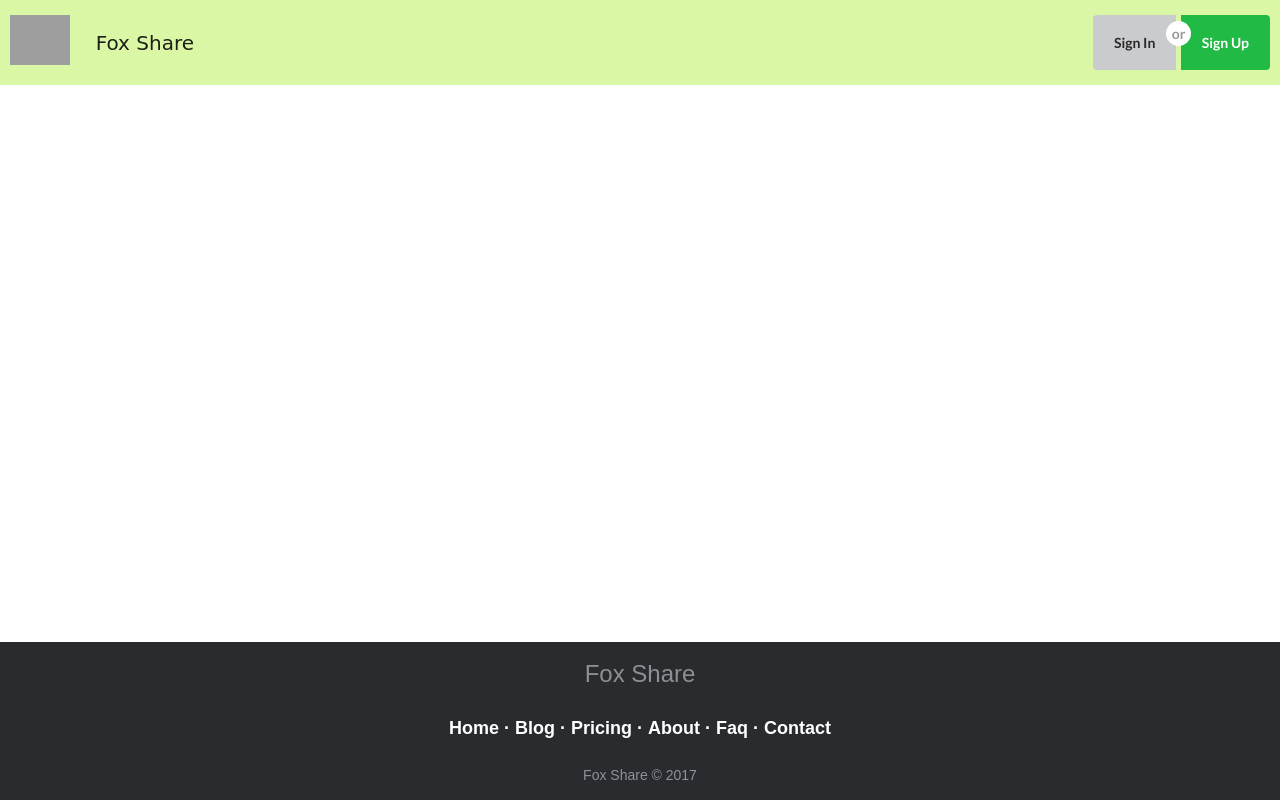
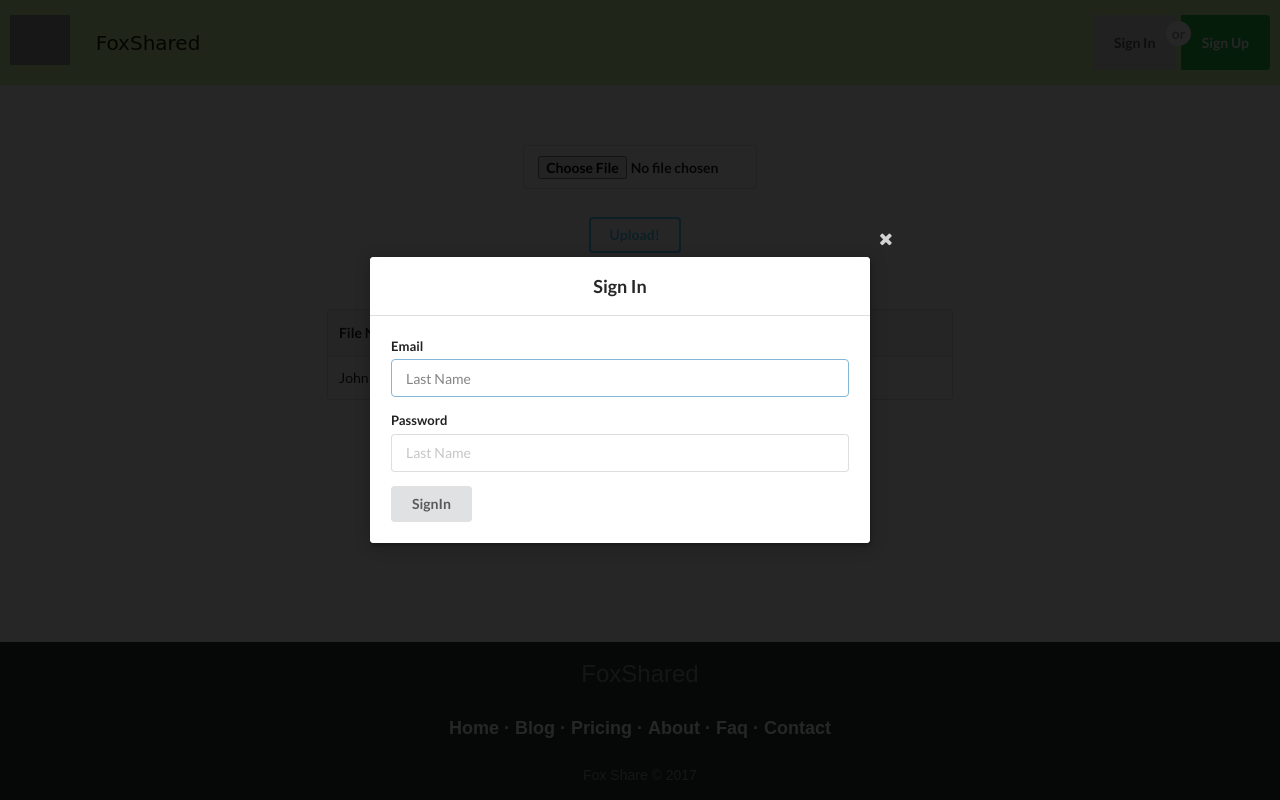
Before and after one commit to PDVega/foxshare, a plain HTML site: page client/index.html in a window 1280 px wide. Both pictures are taken after a click on the button "Sign In". Drawn offline with nearby package versions, Linux system fonts and the light colour scheme; grey boxes are pictures that could not be loaded; a web font is replaced by a local one.

Commit message:
add modal, upload button, file list table

```diff
--- a/client/assets/css/style.css
+++ b/client/assets/css/style.css
@@ -3,9 +3,33 @@
   background-color: #DAF7A6;
 }
 
+#upload{
+  padding-top: 60px;
+  padding-bottom: 20px;
+}
+
 #logo{
   height: 50px;
   width: 60px;
+}
+
+.ui.header{
+  text-align: center;
+  padding-top: 20px;
+}
+
+#signin{
+  width: 500px;
+
+}
+
+#signup{
+  width: 500px;
+
+}
+
+#list-file{
+  padding-top: 50px;
 }
 
 .item{
--- a/client/index.html
+++ b/client/index.html
@@ -20,21 +20,104 @@
             <img id="logo" src="https://media-elerium.cursecdn.com/attachments/210/876/16de5f8dd1ffe99f9e169a0605a960b3.png">
           </a>
           <a class="item" href="#">
-            Fox Share
+            FoxShared
           </a>
           <div class="right menu">
             <div class="ui buttons">
-              <button class="ui button">Sign In</button>
+              <button class="ui button signin">Sign In</button>
               <div class="or"></div>
-              <button class="ui positive button">Sign Up</button>
+              <button class="ui positive button signup">Sign Up</button>
             </div>
           </div>
         </div>
       </div>
     </div>
+    <div class="container" id="upload">
+      <div class="row">
+      <div class="ui form">
+        <div class="ui five column centered grid">
+          <div class="column">
+            <div class="field">
+                  <div class="field">
+                    <input class="ui icon button btn-file" type="file" name="" value="">
+                  </div>
+            </div>
+          </div>
+        </div>
+        <div class="ui ten column centered grid">
+          <div class="column">
+            <button class="ui inverted blue button">Upload!</button>
+          </div>
+        </div>
+        </div>
+      </div>
+    </div>
+    <div class="container">
+      <div class="row">
+        <div class="ui two column centered grid">
+          <div class="column" id="list-file">
+            <table class="ui selectable celled table">
+              <thead>
+                <tr>
+                  <th>File Name</th>
+                  <th>Size</th>
+                  <th>Link</th>
+                </tr>
+              </thead>
+              <tbody>
+                <tr>
+                  <td>John</td>
+                  <td>No Action</td>
+                  <td>None</td>
+                </tr>
+              </tbody>
+            </table>
+          </div>
+        </div>
+      </div>
+    </div>
+    <div class="ui tiny modal 1" id="signin">
+      <i class="close icon"></i>
+      <div class="ui header">Sign In</div>
+      <div class="content">
+        <form class="ui form">
+          <div class="field">
+            <label>Email</label>
+            <input type="email" name="last-name" placeholder="Last Name">
+          </div>
+          <div class="field">
+            <label>Password</label>
+            <input type="password" name="last-name" placeholder="Last Name">
+          </div>
+          <button class="ui button" type="submit">SignIn</button>
+        </form>
+      </div>
+    </div>
+    <div class="ui tiny modal 2" id="signup">
+      <i class="close icon"></i>
+      <div class="ui header">Sign Up</div>
+      <div class="content">
+        <form class="ui form">
+          <div class="field">
+            <label>Username</label>
+            <input type="email" name="last-name" placeholder="Last Name">
+          </div>
+          <div class="field">
+            <label>Email</label>
+            <input type="email" name="last-name" placeholder="Last Name">
+          </div>
+          <div class="field">
+            <label>Password</label>
+            <input type="password" name="last-name" placeholder="Last Name">
+          </div>
+          <button class="ui button" type="submit">SignUp</button>
+        </form>
+      </div>
+      </div>
+    </div>
     <footer class="footer-basic-centered">
 
-			<p class="footer-company-motto">Fox Share</p>
+			<p class="footer-company-motto">FoxShared</p>
 
 			<p class="footer-links">
 				<a href="#">Home</a>
@@ -53,5 +136,13 @@
 			<p class="footer-company-name">Fox Share &copy; 2017</p>
 
 		</footer>
+    <script type="text/javascript">
+      $('.signin').click(function(){
+        $('.ui.tiny.modal.1').modal('show');
+      })
+      $('.signup').click(function(){
+        $('.ui.tiny.modal.2').modal('show');
+      })
+    </script>
   </body>
 </html>
```
